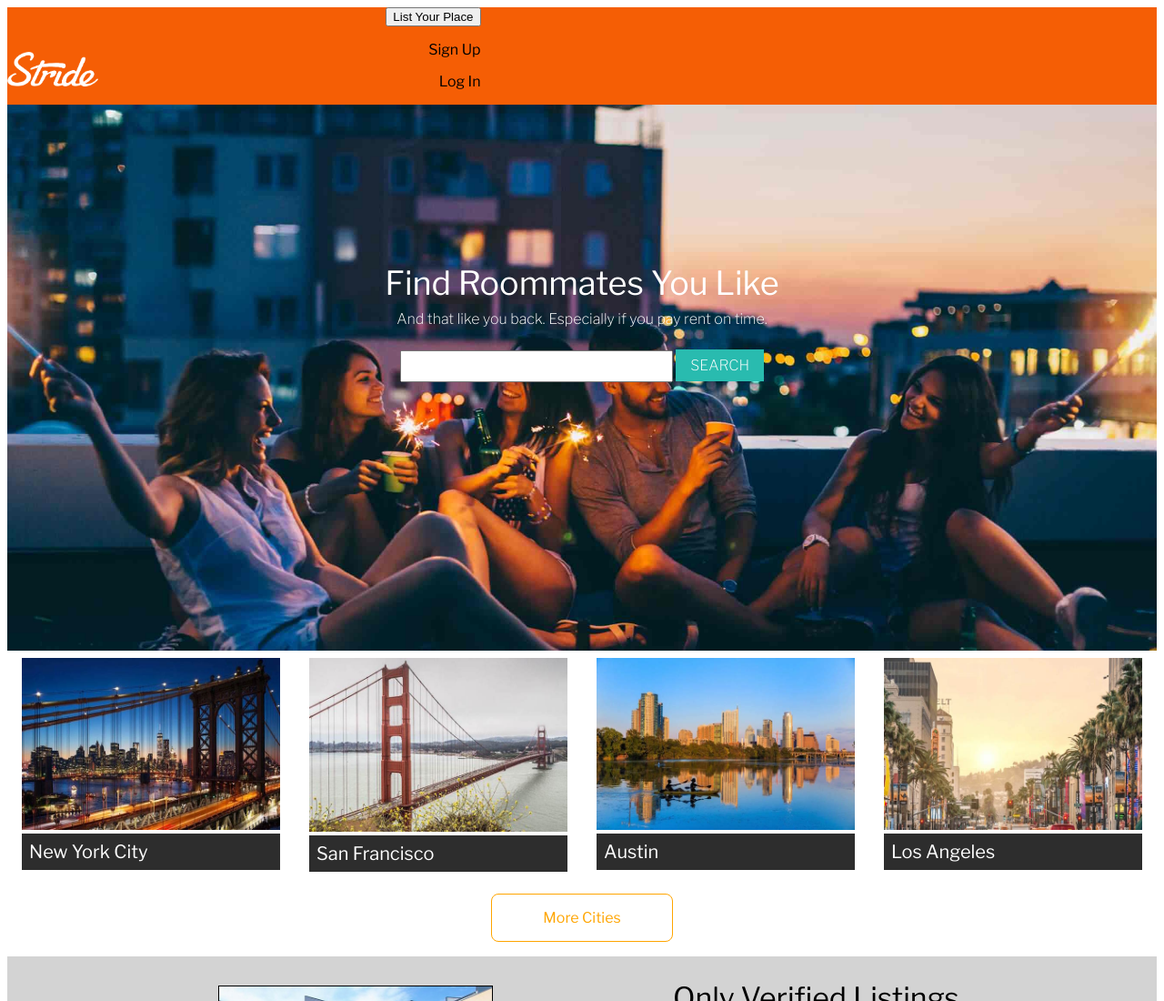
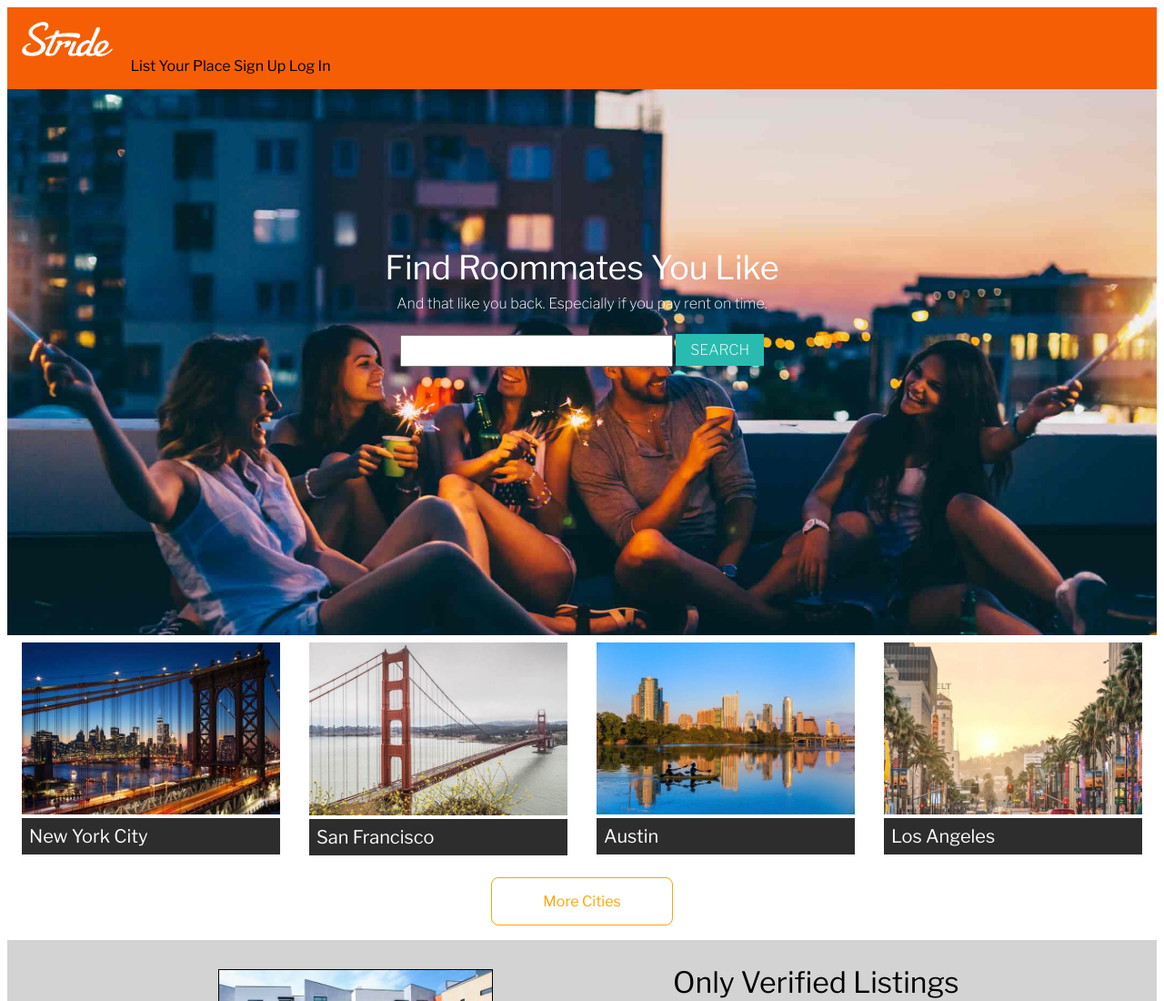
Before and after one commit to iwbolling/assignment-04, a plain HTML site: page index.html in a window 1280 px wide. Shown: the top 1100 px of the page at 91% size. Drawn offline with nearby package versions, Linux system fonts and the light colour scheme.

Commit message:
navbar fiddling

```diff
--- a/css/style.css
+++ b/css/style.css
@@ -7,17 +7,18 @@
 .navbar{
   background-color: #F55E05;
   margin: auto;
-  width: 100%;
+  /*width: 100%;*/
 }
 
 .navbar img{
+  margin: 16px;
   width: 100px;
 }
 
-.navelements{
+.navelements {display: inline-block;}
+
+.navelements p{
   display: inline-block;
-  text-align: right;
-  width: 33%;
 }
 
 .mainblock{
--- a/index.html
+++ b/index.html
@@ -11,7 +11,7 @@
       <div class="navbar">
         <img src="./images/nav-stride-logo.png">
         <div class="navelements">
-          <button>List Your Place</button>
+          <p>List Your Place</p>
           <p>Sign Up</p>
           <p>Log In</p>
         </div>
```
